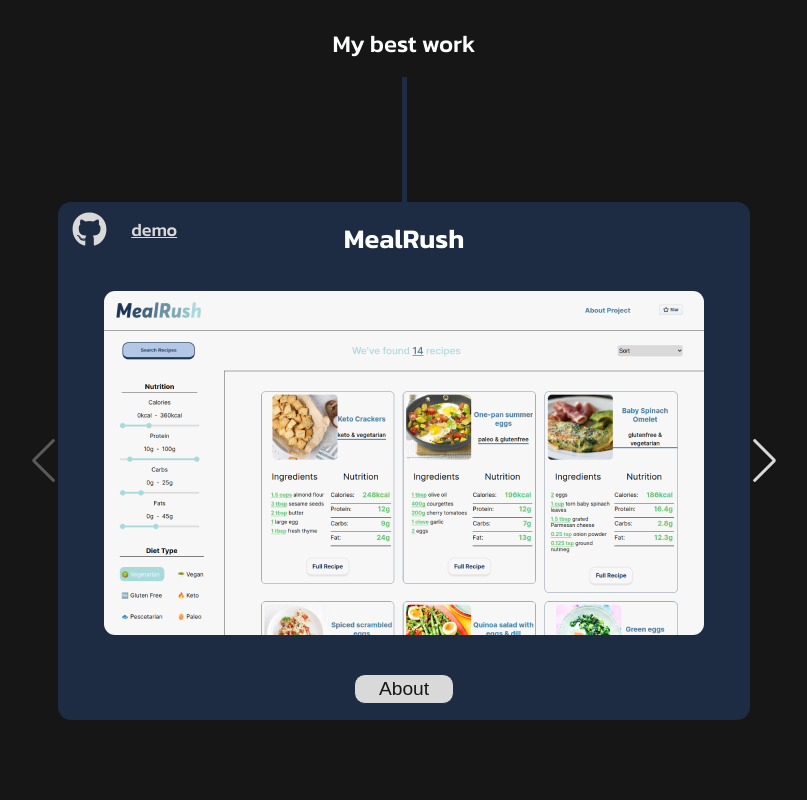
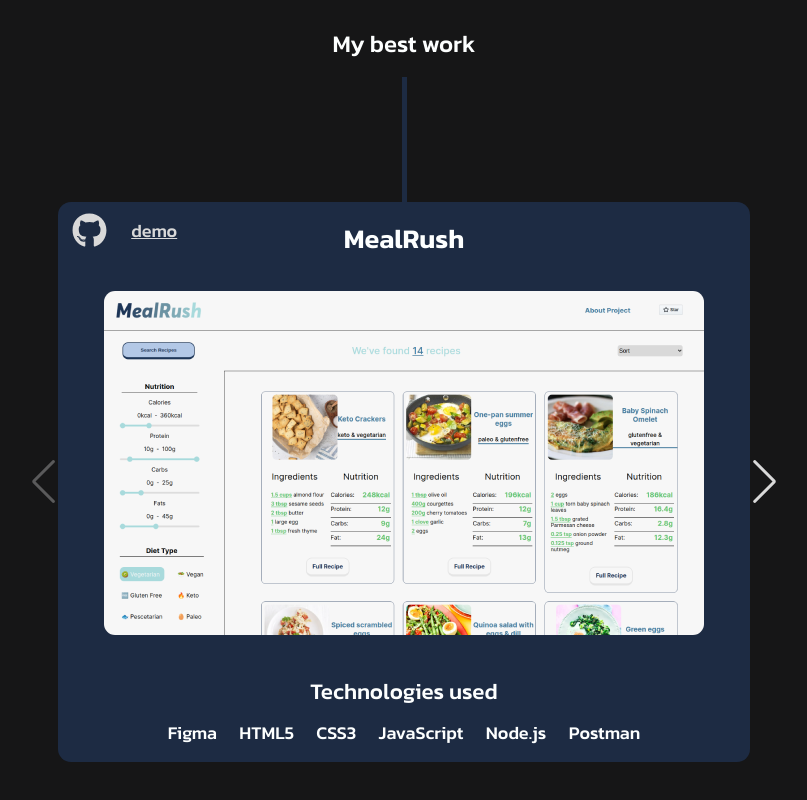
Before and after one commit to vajkke/Portfolio, a React (Create React App) app: page / in a window 1280 px wide. Shown: the part 1990-2790 px from the top of the page, without its empty margins (236-1043 px from the left). Built offline with nearby package versions, Linux system fonts and the light colour scheme.

Commit message:
finished projects section

```diff
--- a/package.json
+++ b/package.json
@@ -10,6 +10,7 @@
     "react-dom": "^18.2.0",
     "react-icons": "^4.7.1",
     "react-scripts": "5.0.1",
+    "react-transition-group": "^4.4.5",
     "swiper": "^8.4.7",
     "web-vitals": "^2.1.4"
   },
--- a/src/portfolio/Projects/Project.js
+++ b/src/portfolio/Projects/Project.js
@@ -15,10 +15,16 @@ const Project = (props) => {
       <div className="project-img--container">
         <img src={props.img} className="project-img" />
       </div>
-      {/* <p className="project-technologies">
-          Technologies used: Figma, HTML, CSS, JavaScript, Node.js
-        </p> */}
-      <button className="about-project">About</button>
+      <div className="technologies-used--container">
+        <p className="technologies-used--heading">Technologies used</p>
+        <p className="technologies-used--info">
+          {props.technologies.map((item, index) => (
+            <span key={index} className="technology-used">
+              {item}
+            </span>
+          ))}
+        </p>
+      </div>
     </div>
   );
 };
--- a/src/portfolio/Projects/Projects.css
+++ b/src/portfolio/Projects/Projects.css
@@ -45,7 +45,6 @@
   height: 35px;
   margin-left: 1.5rem;
   cursor: pointer;
-  border-radius: 11px;
   text-decoration: underline;
   color: #d9d9d9;
 }
@@ -96,6 +95,8 @@
   border-color: #d9d9d9;
 }
 
+/* swiper */
+
 .swiper {
   width: 60%;
   height: 100%;
@@ -123,3 +124,63 @@
   color: #d9d9d9 !important;
   font-weight: 500 !important;
 }
+
+/* CSSTransition */
+
+.slide-enter {
+  transform: translateY(100%);
+}
+
+.slide-enter-active {
+  transform: translateY(0);
+  transition: transform 300ms ease-in-out;
+}
+
+.slide-exit {
+  transform: translateY(0);
+}
+
+.slide-exit-active {
+  transform: translateY(-100%);
+  transition: transform 300ms ease-in-out;
+}
+
+.box {
+  width: 100%;
+  height: 100%;
+  background-color: #d9d9d9;
+  position: absolute;
+  top: 0;
+  left: 0;
+  border-radius: 13px;
+  display: flex;
+  flex-direction: column;
+  align-items: center;
+  justify-content: space-around;
+  color: #1d2b43;
+}
+
+.project-info--container {
+  width: 80%;
+}
+.project-info--heading {
+  margin-bottom: 2rem;
+}
+
+.technologies-used--heading {
+  margin-bottom: 0.7rem;
+  font-size: 1.4rem;
+}
+
+.technologies-used--info {
+  margin: 0 1rem;
+}
+
+.technology-used {
+  margin: 0 0.7rem;
+}
+
+.technology-used:hover {
+  opacity: 0.7;
+  cursor: pointer;
+}
--- a/src/portfolio/Projects/Projects.js
+++ b/src/portfolio/Projects/Projects.js
@@ -14,6 +14,14 @@ const Projects = () => {
       heading={"MealRush"}
       img={mealRushImg}
       projectName={"mealRushProject--container project-container"}
+      technologies={[
+        "Figma",
+        "HTML5",
+        "CSS3",
+        "JavaScript",
+        "Node.js",
+        "Postman",
+      ]}
     />,
     <Project
       link={"https://github.com/vajkke/hustler"}
@@ -21,6 +29,7 @@ const Projects = () => {
       heading={"Hustler"}
       img={hustlerImg}
       projectName={"hustlerProject--container project-container"}
+      technologies={["HTML5", "CSS3", "JavaScript"]}
     />,
     <Project
       link={"https://github.com/vajkke/Foqused"}
@@ -28,6 +37,7 @@ const Projects = () => {
       heading={"Foqused"}
       img={foqusedImg}
       projectName={"foqusedProject--container project-container"}
+      technologies={["Figma", "HTML5", "CSS3", "JavaScript"]}
     />,
   ];
 
```
Also changed, not shown: 1 other file (tests, documents, lock files or other folders).
